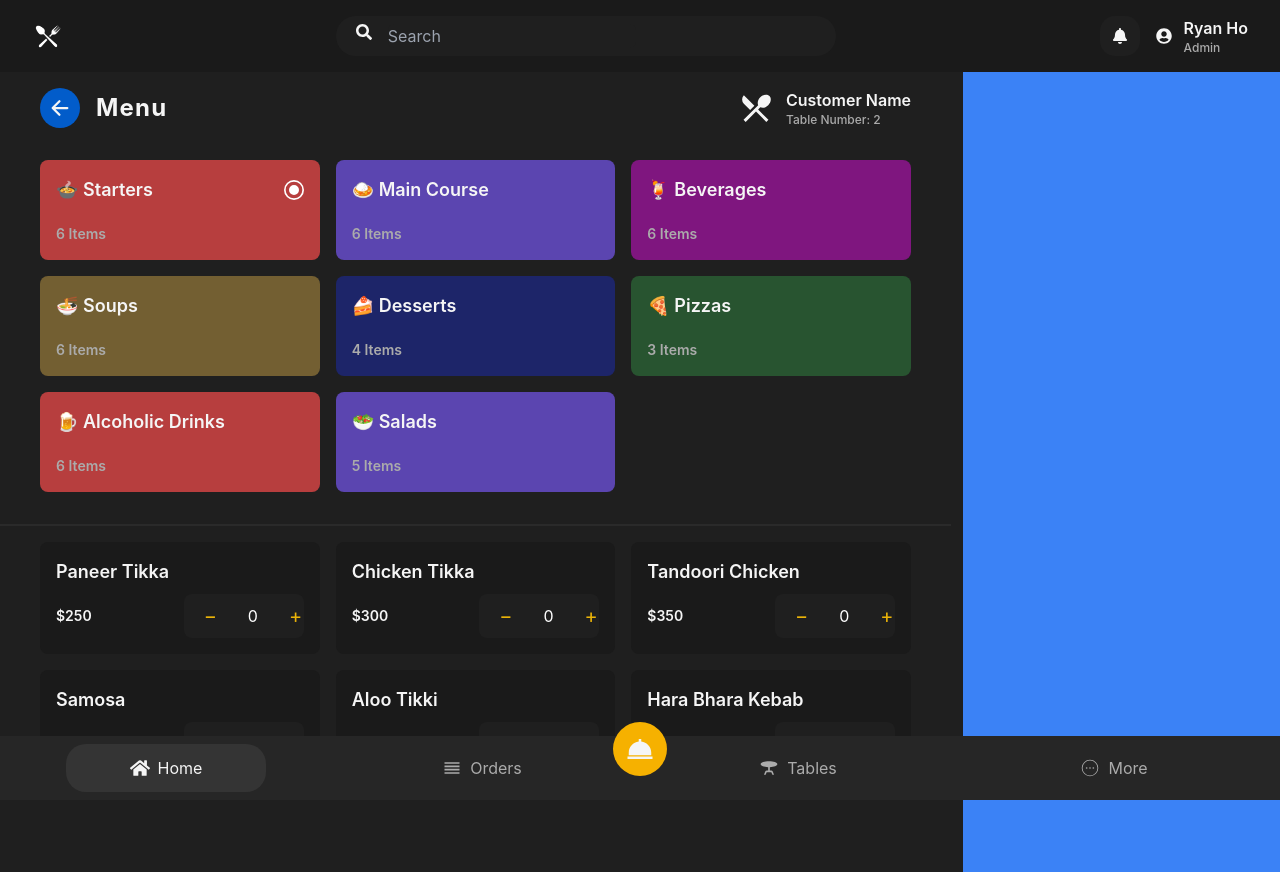
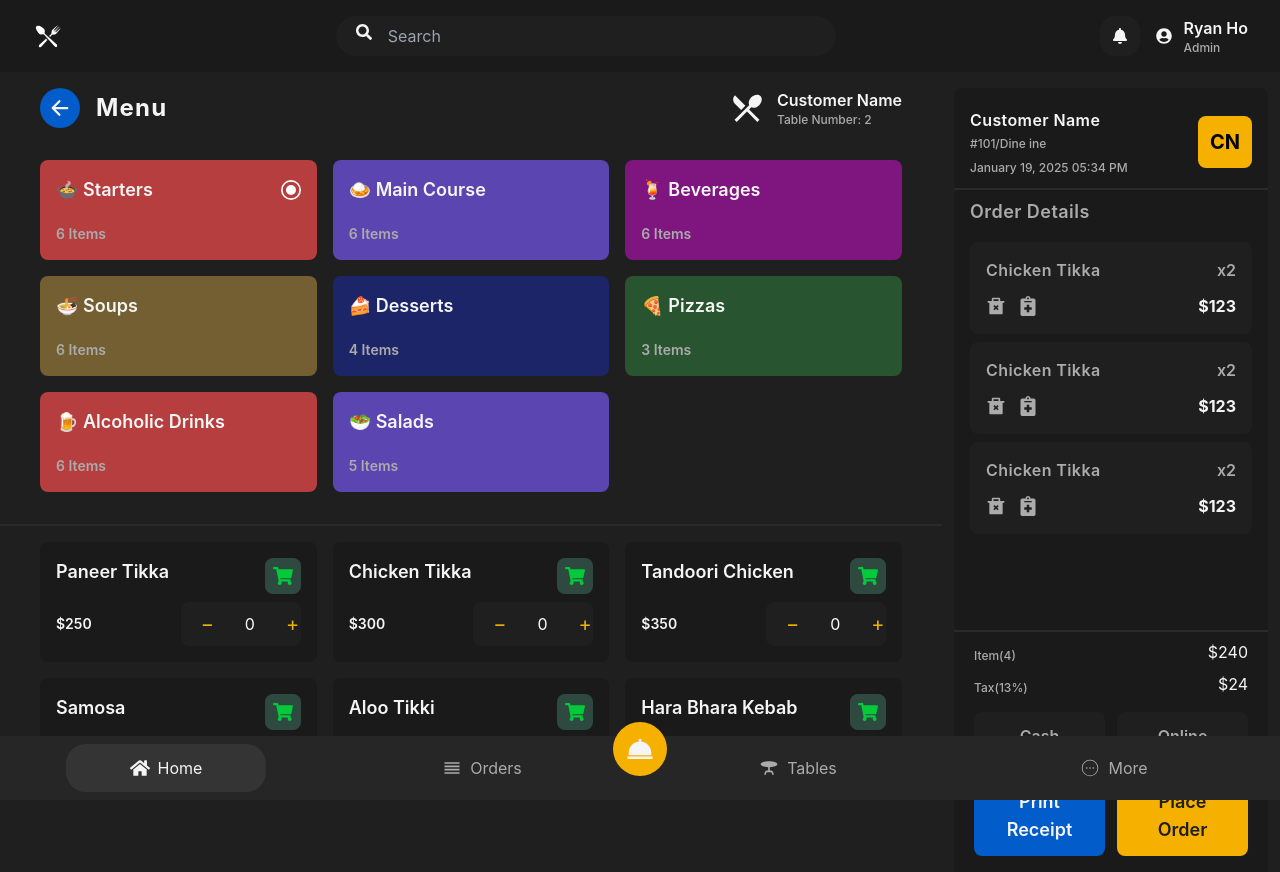
Before and after one commit to ryanho040503/POS-Restaurant, a React (Vite) app: page /menu in a window 1280 px wide. Built offline with nearby package versions, Linux system fonts and the light colour scheme.

Commit message:
Finishing cart UI

```diff
--- /dev/null
+++ b/src/components/menu/Bill.jsx
@@ -0,0 +1,28 @@
+import React from 'react'
+
+const Bill = () => {
+  return (
+    <>
+        <div className="flex items-center justify-between px-5 mt-2">
+            <p className="text-xs text-[#ababab] font-medium mt-2">Item(4)</p>
+            <h1 className="text-[#f5f5f5] text-md font-bold]">$240</h1>
+        </div>
+        <div className="flex items-center justify-between px-5 mt-2">
+            <p className="text-xs text-[#ababab] font-medium mt-2">Tax(13%)</p>
+            <h1 className="text-[#f5f5f5] text-md font-bold]">$24</h1>
+        </div>
+
+        <div className="flex items-center gap-3 px-5 mt-4">
+            <button className="bg-[#1f1f1f] px-4 py-3 w-full rounded-lg text-[#ababab] font-semibold">Cash</button>
+            <button className="bg-[#1f1f1f] px-4 py-3 w-full rounded-lg text-[#ababab] font-semibold">Online</button>
+        </div>
+
+        <div className="flex items-center gap-3 px-5 mt-4">
+            <button className="bg-[#025cca] px-4 py-3 w-full rounded-lg text-[#f5f5f5] font-semibold text-lg">Print Receipt</button>
+            <button className="bg-[#f6b100] px-4 py-3 w-full rounded-lg text-[#1f1f1f] font-semibold text-lg">Place Order</button>
+        </div>
+    </>
+  )
+}
+
+export default Bill
--- /dev/null
+++ b/src/components/menu/CartItem.jsx
@@ -0,0 +1,59 @@
+import React from 'react'
+import { RiDeleteBin2Fill } from "react-icons/ri";
+import { FaNotesMedical } from "react-icons/fa";
+
+
+const CartItem = () => {
+    return (
+        <div className="px-4 py-2">
+            <h1 className="text-lg text-[#ababab] font-semibold tracking-wide">Order Details</h1>
+            <div className="mt-4 overflow-y-scroll scrollbar-hide h-[380px]">
+
+                <div className="bg-[#1f1f1f] rounded-lg px-4 py-4 mb-2">
+                    <div className="flex items-center justify-between">
+                        <h1 className="text-[#ababab] font-semibold tracking-wide text-md">Chicken Tikka</h1>
+                        <p className="text-[#ababab] font-semibold">x2</p>
+                    </div>
+                    <div className="flex items-center justify-between mt-3">
+                        <div className="flex items-center gap-3">
+                            <RiDeleteBin2Fill size={20} className="text-[#ababab] cursor-pointer" />
+                            <FaNotesMedical size={20} className="text-[#ababab] cursor-pointer" />
+                        </div>
+                        <p className="text-[#f5f5f5] text-md font-bold">$123</p>
+                    </div>
+                </div>
+
+                <div className="bg-[#1f1f1f] rounded-lg px-4 py-4 mb-2">
+                    <div className="flex items-center justify-between">
+                        <h1 className="text-[#ababab] font-semibold tracking-wide text-md">Chicken Tikka</h1>
+                        <p className="text-[#ababab] font-semibold">x2</p>
+                    </div>
+                    <div className="flex items-center justify-between mt-3">
+                        <div className="flex items-center gap-3">
+                            <RiDeleteBin2Fill size={20} className="text-[#ababab] cursor-pointer" />
+                            <FaNotesMedical size={20} className="text-[#ababab] cursor-pointer" />
+                        </div>
+                        <p className="text-[#f5f5f5] text-md font-bold">$123</p>
+                    </div>
+                </div>
+
+                <div className="bg-[#1f1f1f] rounded-lg px-4 py-4 mb-2">
+                    <div className="flex items-center justify-between">
+                        <h1 className="text-[#ababab] font-semibold tracking-wide text-md">Chicken Tikka</h1>
+                        <p className="text-[#ababab] font-semibold">x2</p>
+                    </div>
+                    <div className="flex items-center justify-between mt-3">
+                        <div className="flex items-center gap-3">
+                            <RiDeleteBin2Fill size={20} className="text-[#ababab] cursor-pointer" />
+                            <FaNotesMedical size={20} className="text-[#ababab] cursor-pointer" />
+                        </div>
+                        <p className="text-[#f5f5f5] text-md font-bold">$123</p>
+                    </div>
+                </div>
+
+            </div>
+        </div>
+    )
+}
+
+export default CartItem
--- /dev/null
+++ b/src/components/menu/CustomerInfo.jsx
@@ -0,0 +1,16 @@
+import React from 'react'
+
+const CustomerInfo = () => {
+    return (
+        <div className="flex items-center justify-between px-4 py-3">
+            <div className="flex flex-col items-start">
+                <h1 className="text-md text-[#f5f5f5] font-semibold tracking-wide">Customer Name</h1>
+                <p className="text-xs text-[#ababab] font-medium mt-1">#101/Dine ine</p>
+                <p className="text-xs text-[#ababab] font-medium mt-2">January 19, 2025 05:34 PM</p>
+            </div>
+            <button className="bg-[#f6b100] p-3 text-xl font-bold rounded-lg">CN</button>
+        </div>
+    )
+}
+
+export default CustomerInfo
--- a/src/components/menu/MenuContainer.jsx
+++ b/src/components/menu/MenuContainer.jsx
@@ -71,6 +71,8 @@
 import React, { useState } from 'react';
 import { menus } from '../../constants';
 import { GrRadialSelected } from 'react-icons/gr';
+import { FaShoppingCart } from "react-icons/fa";
+
 
 const MenuContainer = () => {
   const [selected, setSelected] = useState(menus[0]);
@@ -135,7 +137,7 @@
 
       {/* Danh sách món */}
       <div
-        className="grid gap-4 px-4 md:px-10 py-4 w-full"
+        className="grid gap-4 px-4 md:px-10 py-4 w-full cursor-pointer"
         style={{
           gridTemplateColumns: 'repeat(auto-fit, minmax(250px, 1fr))',
           display: 'grid',
@@ -146,7 +148,11 @@
             key={menu.id}
             className="flex flex-col items-start justify-between p-4 rounded-lg bg-[#1a1a1a] hover:bg-[#2a2a2a] duration-100"
           >
-            <h1 className="text-[#f5f5f5] text-lg font-semibold">{menu.name}</h1>
+            <div className="flex items-start justify-between w-full">
+              <h1 className="text-[#f5f5f5] text-lg font-semibold">{menu.name}</h1>
+              <button className="bg-[#2e4a40] text-[#02ca3a] p-2 rounded-lg"><FaShoppingCart size={20} /></button>
+            </div>
+
             <div className="flex flex-col sm:flex-row items-start sm:items-center justify-between w-full mt-2 gap-2 sm:gap-0">
               <p className="text-[#f5f5f5] text-sm font-semibold">${menu.price}</p>
               <div className="flex items-center justify-between bg-[#1f1f1f] px-3 py-2 rounded-lg gap-2 w-full max-w-[120px]">
--- a/src/pages/Menu.jsx
+++ b/src/pages/Menu.jsx
@@ -3,6 +3,9 @@
 import BackButton from '../components/shared/BackButton'
 import { MdRestaurantMenu } from "react-icons/md";
 import MenuContainer from '../components/menu/MenuContainer';
+import CustomerInfo from '../components/menu/CustomerInfo';
+import CartItem from '../components/menu/CartItem';
+import Bill from '../components/menu/Bill';
 
 const Menu = () => {
   return (
@@ -36,7 +39,15 @@
 
 
           {/* Right Div */}
-          <div className="flex-[1] bg-blue-500 h-full">
+          <div className="flex-[1] h-full bg-[#1a1a1a] mt-4 mr-3 rounded-lg pt-2">
+            {/* Customer Info */}
+            <CustomerInfo />
+            <hr className="border-[#2a2a2a] border-t-2" />
+            {/* Cart Items */}
+            <CartItem />
+            {/* Bills */}
+            <hr className="border-[#2a2a2a] border-t-2" />
+            <Bill />
 
           </div>
         </section>
```
